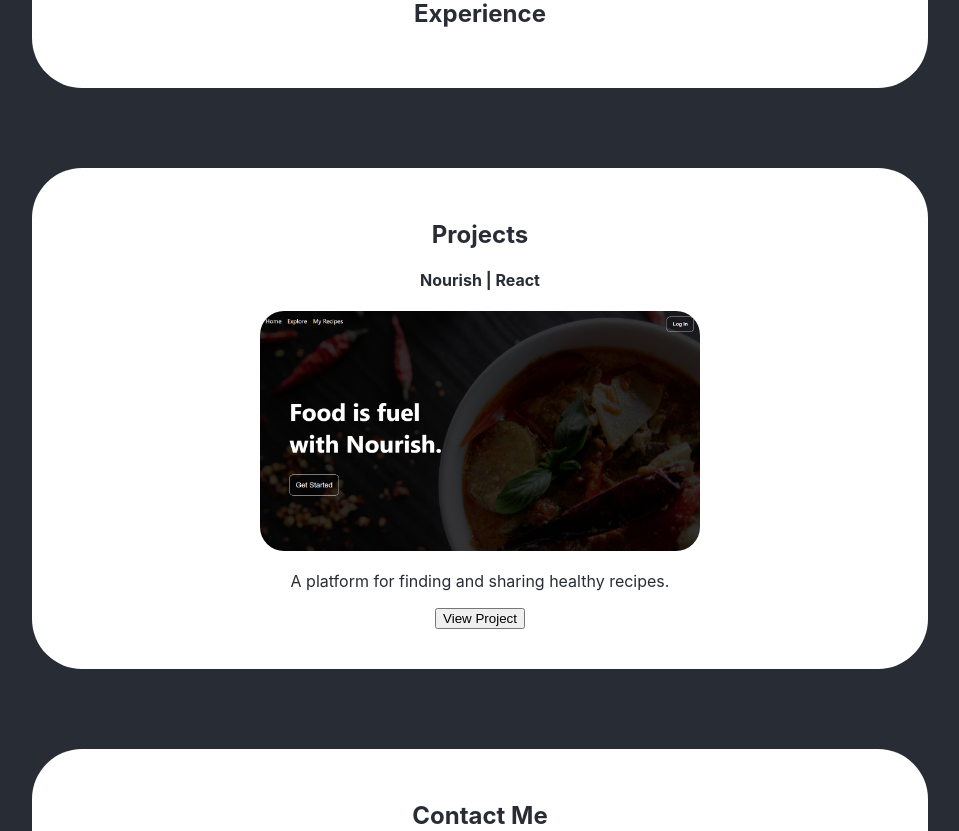
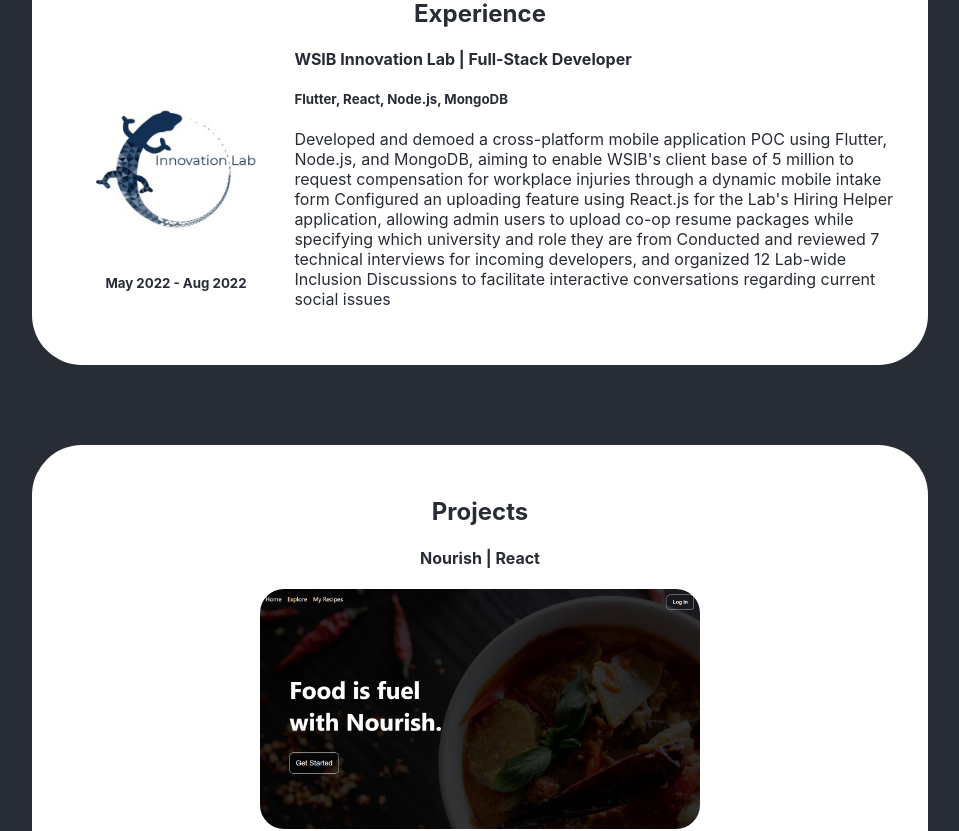
Before and after one commit to sustvero/sustvero.github.io, a React (Create React App) app in the folder veronikasustrova/: page / in a window 1280 px wide. Shown: the part 1560-2391 px from the top of the page, without its empty margins (160-1119 px from the left). Built offline with nearby package versions, Linux system fonts and the light colour scheme.

Commit message:
created work card skeleton

```diff
--- a/veronikasustrova/package.json
+++ b/veronikasustrova/package.json
@@ -7,7 +7,9 @@
     "@testing-library/react": "^13.4.0",
     "@testing-library/user-event": "^13.5.0",
     "bootstrap": "^5.2.3",
+    "pure-react-carousel": "^1.30.1",
     "react": "^18.2.0",
+    "react-bootstrap": "^2.7.0",
     "react-dom": "^18.2.0",
     "react-scripts": "5.0.1",
     "web-vitals": "^2.1.4"
--- a/veronikasustrova/src/components/Experience.js
+++ b/veronikasustrova/src/components/Experience.js
@@ -1,9 +1,18 @@
 import React from 'react'
+import WorkCard from './WorkCard'
+import WSIB from '../assets/wsib.jpg'
 
 const Experience = () => {
   return (
     <div>
         <h2>Experience</h2>
+        <WorkCard company="WSIB Innovation Lab" title="Full-Stack Developer" dates="May 2022 - Aug 2022"
+        image={WSIB}
+        tools="Flutter, React, Node.js, MongoDB"
+        description="Developed and demoed a cross-platform mobile application POC using Flutter, Node.js, and MongoDB, aiming to enable WSIB's client base of 5 million to request compensation for workplace injuries through a dynamic mobile intake form
+        Configured an uploading feature using React.js for the Lab's Hiring Helper application, allowing admin users to upload co-op resume packages while specifying which university and role they are from
+        Conducted and reviewed 7 technical interviews for incoming developers, and organized 12 Lab-wide Inclusion Discussions to facilitate interactive conversations regarding current social issues
+        "/>
     </div>
   )
 }
--- a/veronikasustrova/src/components/Projects.js
+++ b/veronikasustrova/src/components/Projects.js
@@ -1,12 +1,19 @@
 import React from 'react'
 import ProjectCard from './ProjectCard'
+
 import Nourish from '../assets/nourish.png'
 
 const Projects = () => {
   return (
     <div>
         <h2>Projects</h2>
-        <ProjectCard name="Nourish" image={Nourish} tools="React" description="A platform for finding and sharing healthy recipes."/>
+
+          <div>
+          <ProjectCard name="Nourish" image={Nourish} tools="React" description="A platform for finding and sharing healthy recipes."/>
+          </div>
+
+
+
 
     </div>
   )
--- a/veronikasustrova/src/components/WorkCard.js
+++ b/veronikasustrova/src/components/WorkCard.js
@@ -1,8 +1,28 @@
 import React from 'react'
+import '../css/WorkCard.css'
 
-const WorkCard = () => {
+const WorkCard = ({
+  title,
+  image,
+  company,
+  link,
+  description,
+  tools,
+  dates
+}) => {
   return (
-    <div>WorkCard</div>
+    <div>
+      <div className="icon">
+        <a href={link}><img className="company-icon" src={image} alt={company}></img></a>
+        <h5>{dates}</h5>
+      </div>
+      <div className="text-info">
+        <h4>{company} | {title} </h4>
+
+        <h5>{tools}</h5>
+        <p>{description}</p>
+      </div>
+    </div>
   )
 }
 
--- /dev/null
+++ b/veronikasustrova/src/css/WorkCard.css
@@ -0,0 +1,12 @@
+.company-icon {
+    height: 20vmin;
+}
+
+.icon {
+    float: left;
+    padding: 5vmin 3vmax;
+}
+
+.text-info {
+    text-align: left;
+}
```
Also changed, not shown: veronikasustrova/src/assets/wsib.jpg (added), 1 other file (tests, documents, lock files or other folders).
